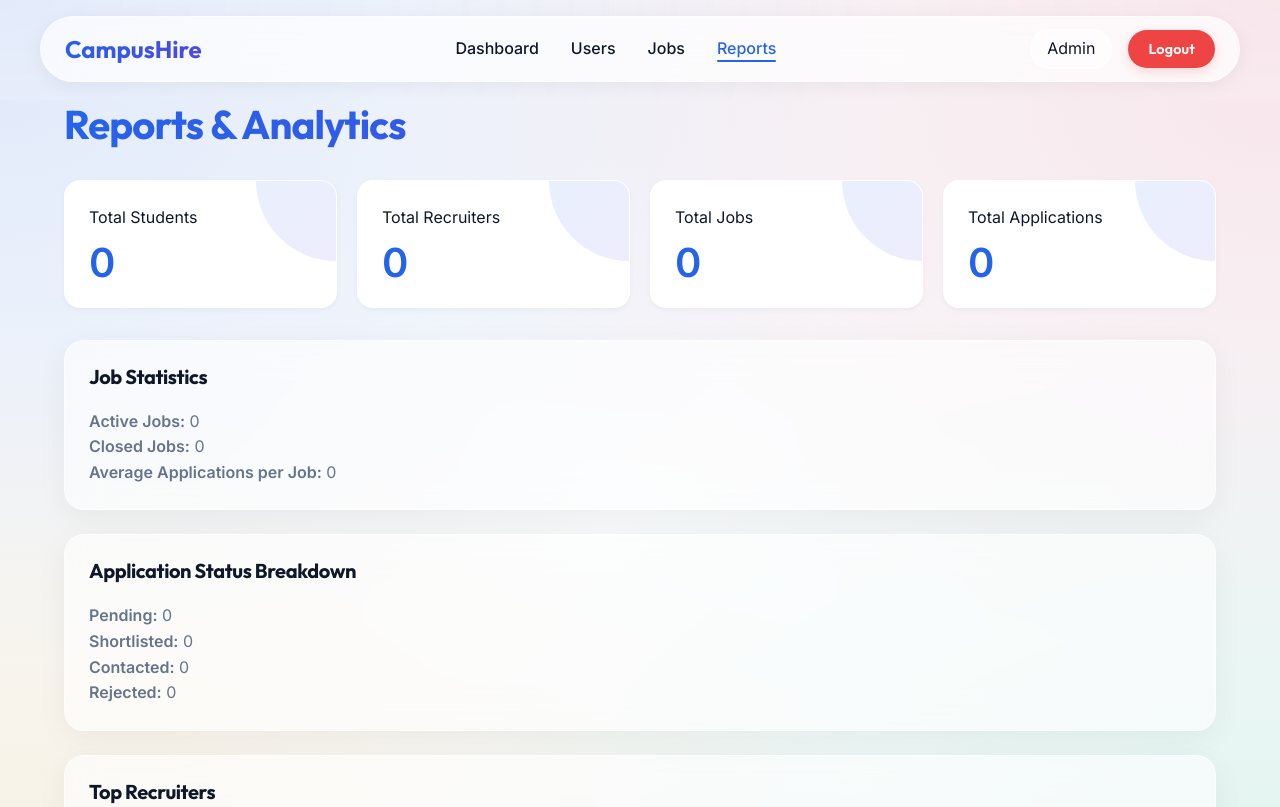
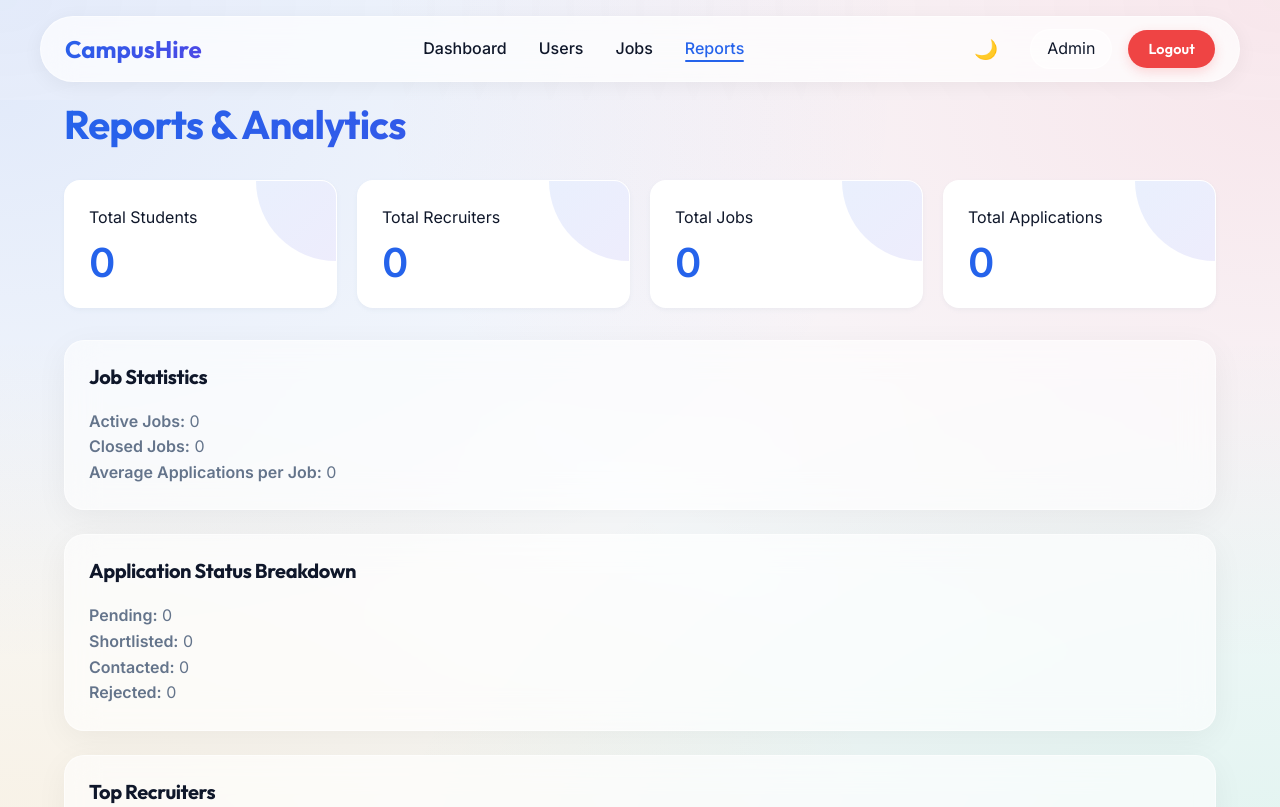
Before and after one commit to kobiOGUA/CampusHire, a plain HTML site: page admin_reports.html in a window 1280 px wide. Shown: the top 807 px of the page. Drawn offline with Linux system fonts and the light colour scheme; no server answers.

Commit message:
Implement dark mode with persistent toggle

```diff
--- a/admin_dashboard.html
+++ b/admin_dashboard.html
@@ -8,6 +8,7 @@
   <link rel="stylesheet" href="css/theme.css">
   <link rel="stylesheet" href="css/navbar.css">
   <link rel="stylesheet" href="css/dashboard.css">
+  <script src="js/theme-toggle.js"></script>
 </head>
 
 <body>
--- a/admin_reports.html
+++ b/admin_reports.html
@@ -8,6 +8,7 @@
   <link rel="stylesheet" href="css/theme.css">
   <link rel="stylesheet" href="css/navbar.css">
   <link rel="stylesheet" href="css/dashboard.css">
+  <script src="js/theme-toggle.js"></script>
 </head>
 
 <body>
--- a/css/theme.css
+++ b/css/theme.css
@@ -60,6 +60,28 @@
   /* Transitions */
   --ease-spring: cubic-bezier(0.4, 0.0, 0.2, 1);
   --ease-bounce: cubic-bezier(0.34, 1.56, 0.64, 1);
+}
+
+[data-theme="dark"] {
+  /* Dark Mode Palette */
+  --bg-base: #020617;
+  --bg-gradient-start: #0f172a;
+  --bg-gradient-end: #1e293b;
+
+  --text-main: #f8fafc;
+  --text-muted: #cbd5e1;
+  --text-light: #94a3b8;
+  --border-light: #334155;
+
+  /* Dark Glass */
+  --card-bg: rgba(15, 23, 42, 0.8);
+  --glass-border: 1px solid rgba(255, 255, 255, 0.1);
+  --glass-shadow: 0 8px 32px 0 rgba(0, 0, 0, 0.3);
+
+  /* Input Overrides */
+  --input-bg: rgba(30, 41, 59, 0.6);
+  --secondary: #f8fafc;
+  /* Invert secondary button text for dark mode */
 }
 
 html,
@@ -138,7 +160,7 @@ textarea {
   padding: 14px 18px;
   border: 2px solid var(--border-light);
   border-radius: var(--radius-sm);
-  background: rgba(255, 255, 255, 0.9);
+  background: var(--input-bg, rgba(255, 255, 255, 0.9));
   font-size: 1rem;
   font-family: 'Inter', sans-serif;
   transition: all 0.2s ease;
@@ -282,3 +304,28 @@ button.secondary:hover,
 .animate-float {
   animation: float 6s ease-in-out infinite;
 }
+
+/* Dark Mode Specific Overrides */
+[data-theme="dark"] button.secondary,
+[data-theme="dark"] .btn-secondary {
+  background: rgba(30, 41, 59, 0.5);
+  color: var(--text-main);
+  border-color: var(--border-light);
+}
+
+[data-theme="dark"] button.secondary:hover,
+[data-theme="dark"] .btn-secondary:hover {
+  background: var(--primary);
+  border-color: var(--primary);
+  color: white;
+}
+
+[data-theme="dark"] .navbar-container {
+  background: rgba(15, 23, 42, 0.7);
+  border-color: rgba(255, 255, 255, 0.1);
+}
+
+[data-theme="dark"] .navbar-profile {
+  background: rgba(30, 41, 59, 0.5);
+  border-color: rgba(255, 255, 255, 0.1);
+}
--- /dev/null
+++ b/js/theme-toggle.js
@@ -0,0 +1,83 @@
+// ===============================
+// THEME TOGGLE LOGIC
+// ===============================
+
+(function () {
+    // 1. Check for saved theme or system preference
+    const savedTheme = localStorage.getItem('theme');
+    const systemDark = window.matchMedia('(prefers-color-scheme: dark)').matches;
+
+    if (savedTheme === 'dark' || (!savedTheme && systemDark)) {
+        document.documentElement.setAttribute('data-theme', 'dark');
+    }
+
+    // 2. Wait for DOM to inject toggle button
+    document.addEventListener('DOMContentLoaded', () => {
+        const navbarRight = document.querySelector('.navbar-right');
+        if (!navbarRight) return;
+
+        // Create Toggle Button
+        const toggleBtn = document.createElement('button');
+        toggleBtn.id = 'theme-toggle-btn';
+        toggleBtn.className = 'theme-toggle-btn';
+        toggleBtn.setAttribute('aria-label', 'Toggle Dark Mode');
+        toggleBtn.style.background = 'transparent';
+        toggleBtn.style.border = 'none';
+        toggleBtn.style.cursor = 'pointer';
+        toggleBtn.style.fontSize = '1.2rem';
+        toggleBtn.style.padding = '8px';
+        toggleBtn.style.borderRadius = '50%';
+        toggleBtn.style.transition = 'background 0.2s ease';
+        toggleBtn.style.display = 'flex';
+        toggleBtn.style.alignItems = 'center';
+        toggleBtn.style.justifyContent = 'center';
+        toggleBtn.style.marginRight = '8px';
+        toggleBtn.style.color = 'var(--text-main)';
+
+        // Hover effect
+        toggleBtn.addEventListener('mouseenter', () => {
+            toggleBtn.style.background = 'rgba(0,0,0,0.05)';
+        });
+        toggleBtn.addEventListener('mouseleave', () => {
+            toggleBtn.style.background = 'transparent';
+        });
+
+        // Set initial icon
+        updateIcon(toggleBtn);
+
+        // Insert before the profile or logout button
+        // We want it to be the first item in navbar-right or before profile
+        if (navbarRight.firstChild) {
+            navbarRight.insertBefore(toggleBtn, navbarRight.firstChild);
+        } else {
+            navbarRight.appendChild(toggleBtn);
+        }
+
+        // 3. Handle Click
+        toggleBtn.addEventListener('click', () => {
+            const currentTheme = document.documentElement.getAttribute('data-theme');
+            const newTheme = currentTheme === 'dark' ? 'light' : 'dark';
+
+            document.documentElement.setAttribute('data-theme', newTheme);
+            localStorage.setItem('theme', newTheme);
+            updateIcon(toggleBtn);
+        });
+    });
+
+    function updateIcon(btn) {
+        const isDark = document.documentElement.getAttribute('data-theme') === 'dark';
+        // Moon for dark mode (to switch to light), Sun for light mode (to switch to dark)
+        // Actually standard is showing the current state or the action.
+        // Let's show the icon of the mode we are IN, or the mode we switch TO?
+        // Usually: Sun icon implies "Switch to Light" (so show in Dark mode) or "It is Light".
+        // Let's go with: Show Moon in Light Mode (click to go Dark), Show Sun in Dark Mode (click to go Light).
+
+        if (isDark) {
+            btn.innerHTML = '☀️'; // Sun icon to switch to light
+            btn.title = "Switch to Light Mode";
+        } else {
+            btn.innerHTML = '🌙'; // Moon icon to switch to dark
+            btn.title = "Switch to Dark Mode";
+        }
+    }
+})();
```
Also changed, not shown: admin_manage_jobs.html (+1 -0 lines), admin_manage_users.html (+1 -0 lines), admin_register.html (+4 -0 lines), index.html (+1 -0 lines), job_board.html (+1 -0 lines), login.html (+4 -0 lines), recruiter_applicants.html (+1 -0 lines), recruiter_dashboard.html (+1 -0 lines), recruiter_view_jobs.html (+1 -0 lines), recruiter_view_profile.html (+1 -0 lines), register.html (+4 -0 lines), student_applications.html (+1 -0 lines), student_dashboard.html (+1 -0 lines), student_profile_setup.html (+1 -0 lines).
